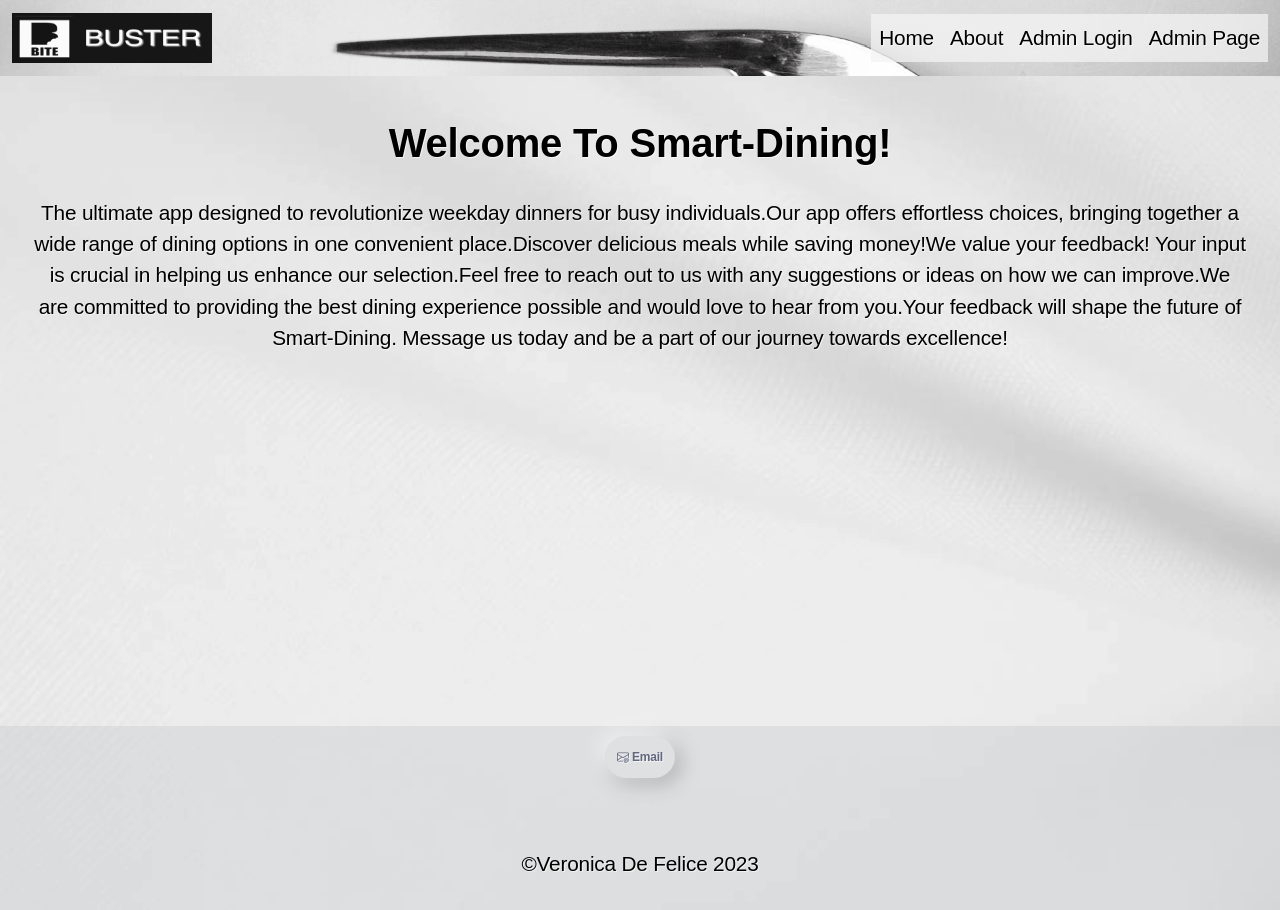
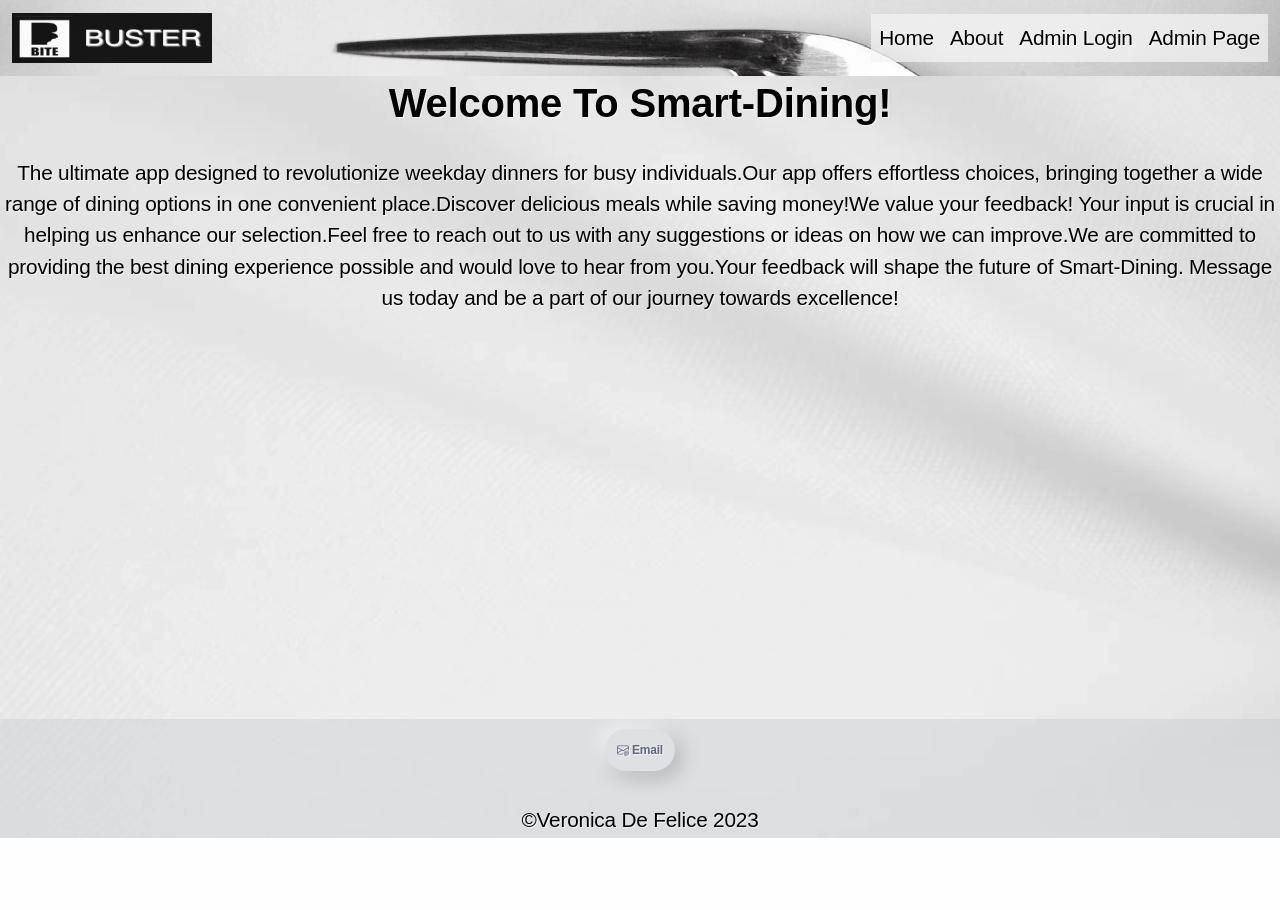
Before and after one commit to VeronicaDFL/bite-buster-web, a React (Create React App) app: page /about in a window 1280 px wide. After the commit the page ends 838 px from the top, so only its background shows below. Built offline with nearby package versions, Linux system fonts and the light colour scheme.

Commit message:
deleted ccs bug

```diff
--- a/src/styles/App.scss
+++ b/src/styles/App.scss
@@ -309,11 +309,11 @@ h2 {
  height:80vh;
 }
 
-.text-center {
-  margin-top: 10px;
-  padding:30px;
+// .text-center {
 
-}
+//   padding:30px;
+
+// }
 
 .text-center p {
   margin-top: 30px;
```
